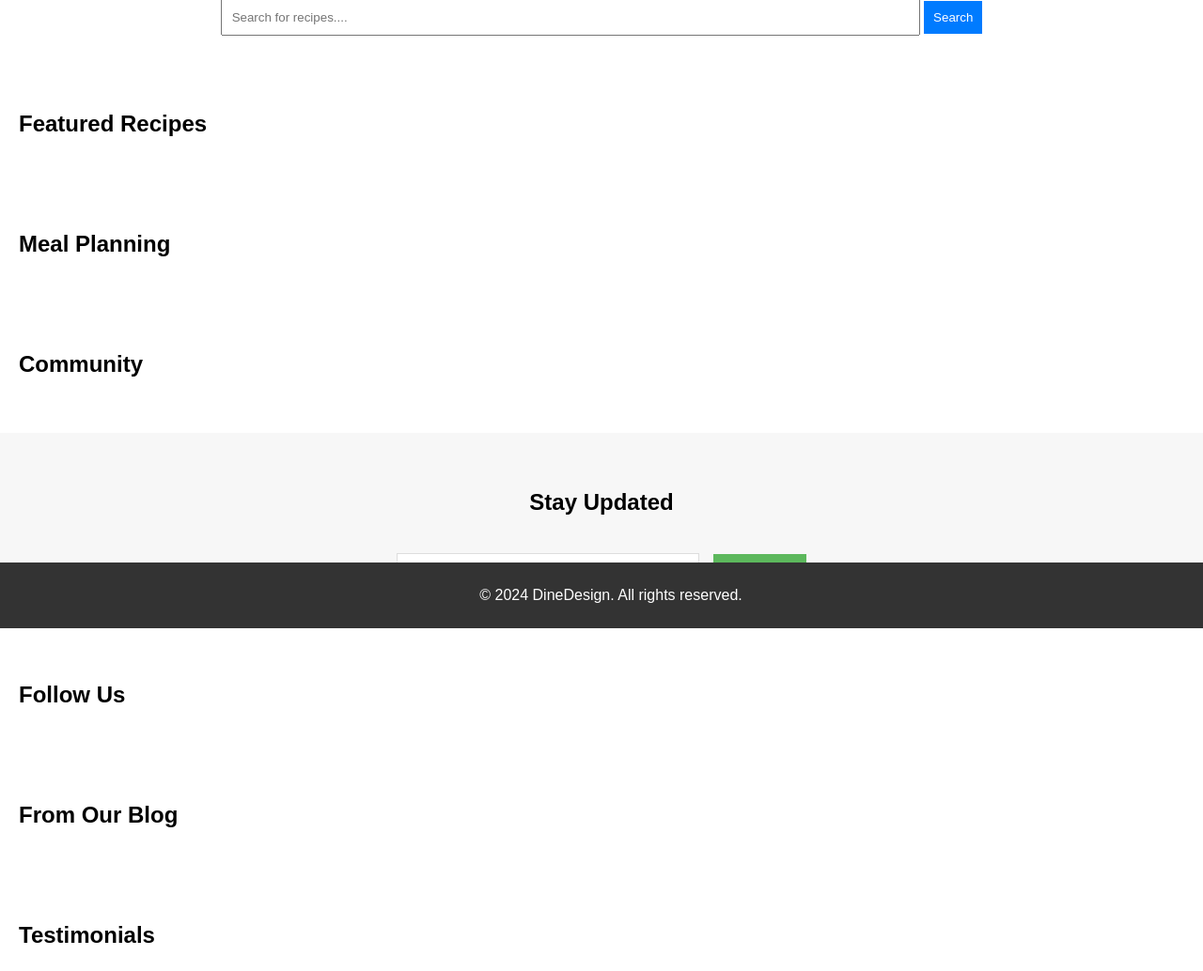
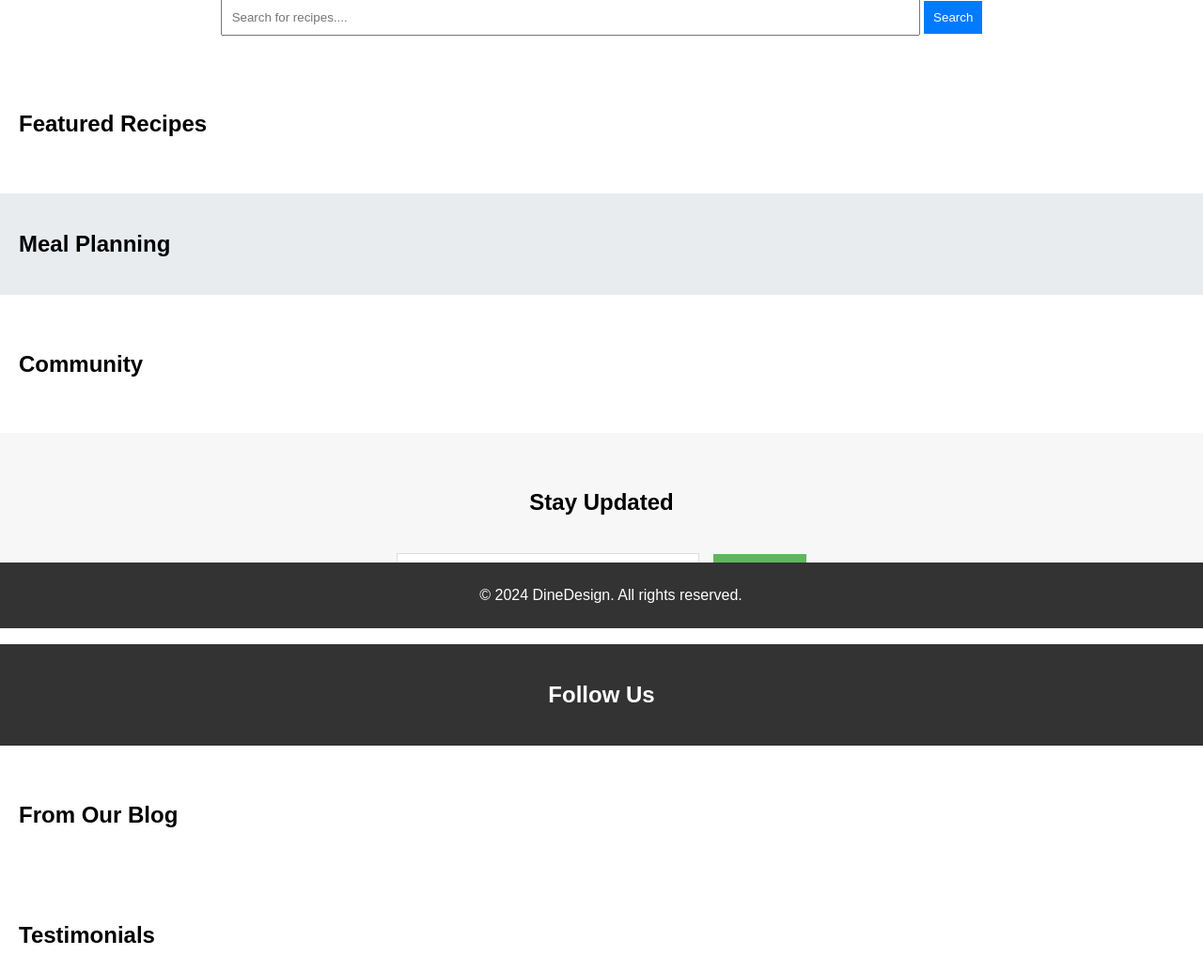
Before and after one commit to jurchiks33/DineDesign, a Flask app: page / in a window 1280 px wide. Shown: the part 131-1165 px from the top of the page at 94% size. Run offline with Flask 3, Linux system fonts and the light colour scheme.

Commit message:
css updates

```diff
--- a/static/css/style.css
+++ b/static/css/style.css
@@ -86,3 +86,26 @@ footer {
     border: none;
     cursor: pointer;
 }
+
+/* Social Media Section */
+#social-media {
+    background-color: #333;
+    color: #fff;
+    padding: 20px;
+    text-align: center;
+}
+
+/* Featured Recipes Section */
+#featured-recipes {
+    background-color: #fff;
+    padding: 20px;
+    margin: 20px 0;
+    /* Add more styles for the recipe carousel */
+}
+
+/* Meal Planning Section */
+#meal-planning {
+    background-color: #e9ecef;
+    padding: 20px;
+    margin: 20px 0;
+}
```
